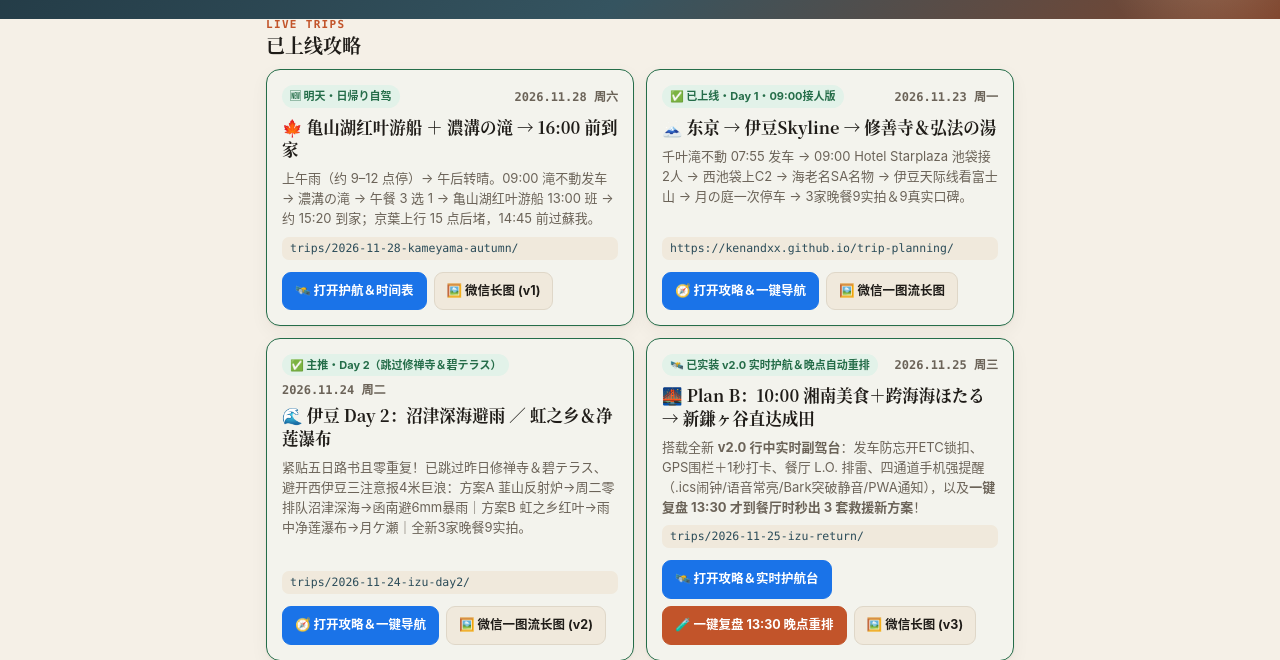
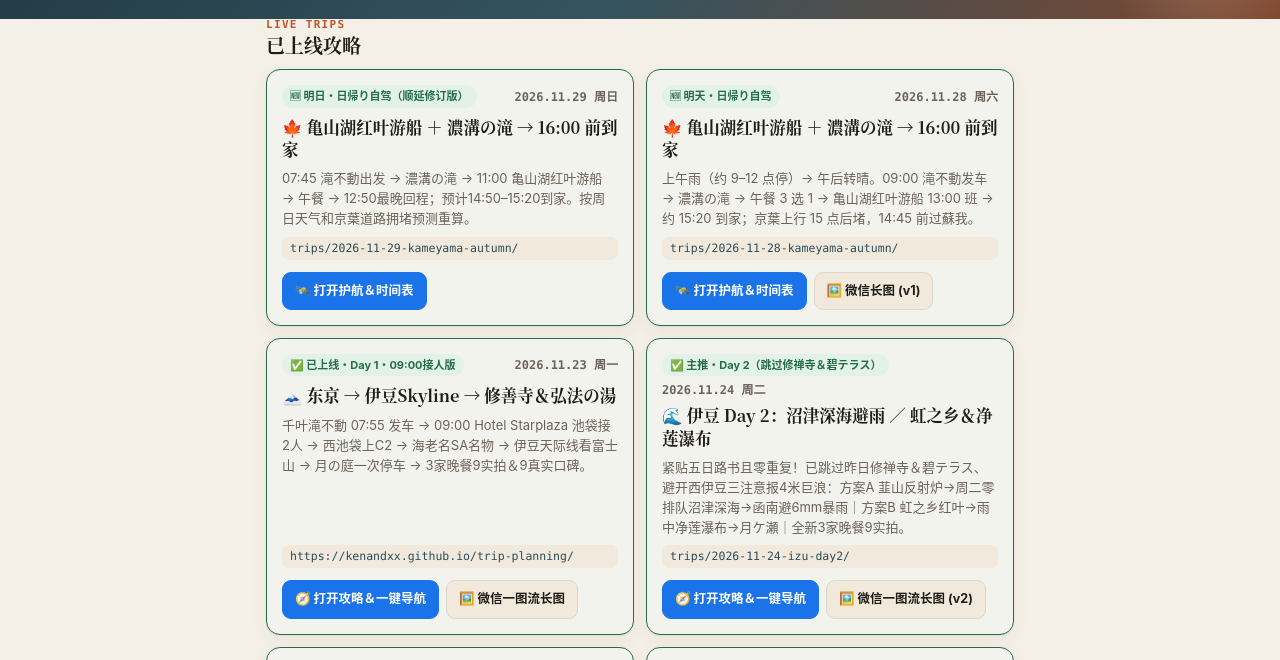
Before and after one commit to kenandxx/trip-planning, a plain HTML site: page trips/index.html in a window 1280 px wide. Shown: the part 119-779 px from the top of the page. Drawn offline with Linux system fonts and the light colour scheme.

Commit message:
Add Nov 29 Kameyama trip to Trip Hub

```diff
--- a/trips/index.html
+++ b/trips/index.html
@@ -90,6 +90,11 @@ footer{text-align:center;font-size:12px;color:var(--soft);padding:16px 0 34px;bo
       <div><div class="sec-k">LIVE TRIPS</div><h2>已上线攻略</h2></div>
     </div>
     <div class="grid">
+<article class="card live">
+<div class="ctop"><span class="tag ok">🆕 明日・日帰り自驾（顺延修订版）</span><span class="date">2026.11.29 周日</span></div>
+<h3 class="ctitle">🍁 亀山湖红叶游船 ＋ 濃溝の滝 → 16:00 前到家</h3>
+<p class="cdesc">07:45 滝不動出发 → 濃溝の滝 → 11:00 亀山湖红叶游船 → 午餐 → 12:50最晚回程；预计14:50–15:20到家。按周日天气和京葉道路拥堵预测重算。</p>
+<div class="slug">trips/2026-11-29-kameyama-autumn/</div><div class="actions"><a class="btn pri" href="2026-11-29-kameyama-autumn/">🛰️ 打开护航＆时间表</a></div></article>
       <article class="card live">
         <div class="ctop">
           <span class="tag ok">🆕 明天・日帰り自驾</span>
```
